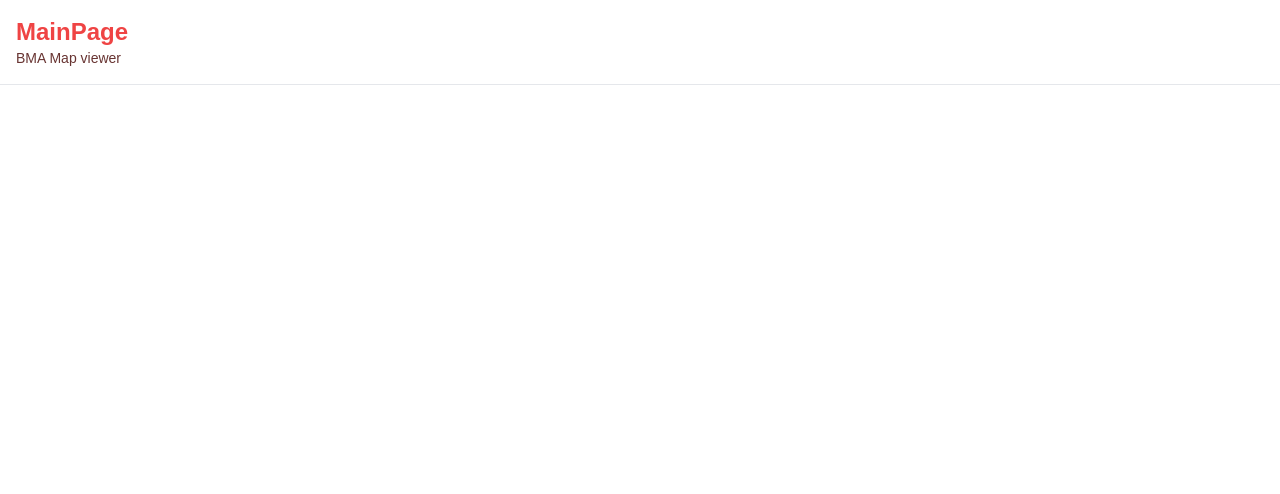
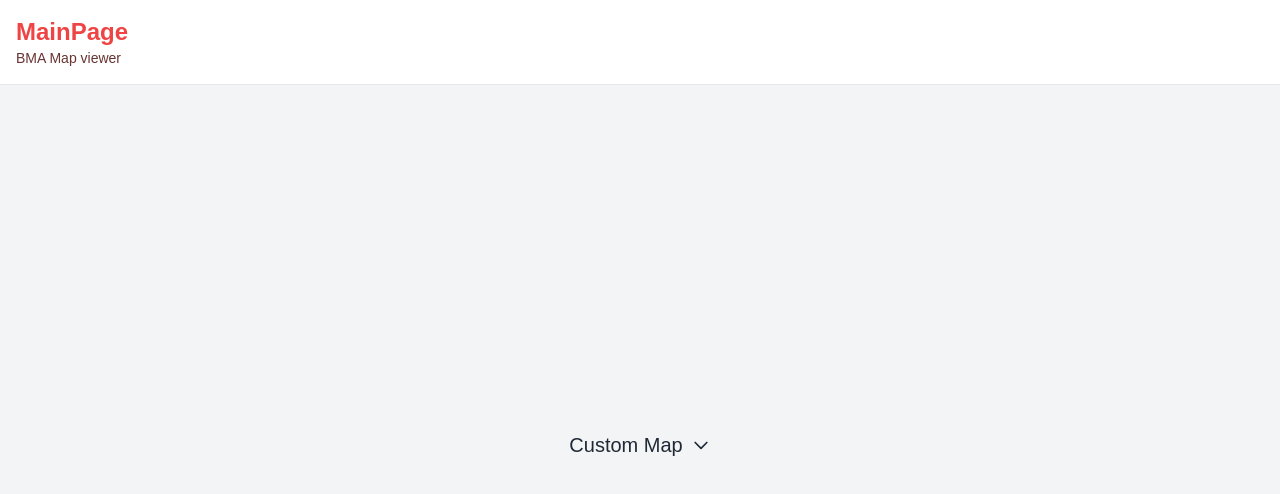
Before and after one commit to wnatchanan/react-map, a React (Create React App) app in the folder app/: page /#/home in a window 1280 px wide. Shown: the top 494 px of the page. Built offline with nearby package versions, Linux system fonts and the light colour scheme.

Commit message:
set default

```diff
--- a/app/src/components/pages/MainPage.tsx
+++ b/app/src/components/pages/MainPage.tsx
@@ -17,46 +17,39 @@ const MainPage: React.FC = () => {
     return (
         <>
             <div className="flex flex-col items-center justify-between w-full p-4 border-b md:flex-row">
-                {/* Left Side - Title and Breadcrumb */}
                 <div className="flex flex-col items-start text-center md:text-left">
                     <h1 className="text-lg md:text-2xl font-semibold text-red-500">
                         {title}
                     </h1>
-                    {/* Breadcrumb is hidden on mobile */}
                     <span className="text-xs md:text-sm text-[#683432] hidden md:inline">
                         {breadcrumb}
                     </span>
                 </div>
-
-                {/* Right Side - Account Information */}
                 <div className="flex items-center gap-3 mt-3 md:mt-0">
-                    {/* Name and status are hidden on smaller screens */}
-                    {/* <div className="flex-col items-end hidden md:flex">
-            <span className="text-[#3A3A3A] font-medium">
-              {user_data?.firstname} {user_data?.lastname}
-            </span>
-            <span className="bg-[#FF9D2A] text-white text-xs px-3 py-1 rounded-full mt-1">
-              {user_data?.type}
-            </span>
-          </div> */}
-
-                    <div className="relative">
-                        <div className="flex items-center">
-                            {/* Wrap the image in a relative container */}
-                            <div className="relative">
-                                {/* <img
-                  src={user_data?.image}
-                  alt="Account"
-                  className="object-cover w-8 h-8 border border-gray-300 rounded-full md:h-10 md:w-10"
-                /> */}
-                            </div>
-                        </div>
-                    </div>
+                    {/* (right side of header – leave empty or add content if needed) */}
                 </div>
             </div>
-            {/* <MapView /> */}
+
+            {/* Body Content */}
+            <div className="flex flex-col items-center justify-center w-full h-[90vh] bg-gray-100">
+                <div className="flex items-center space-x-2 text-gray-800 text-xl font-medium">
+                    <span>Custom Map</span>
+                    <svg
+                        className="w-5 h-5"
+                        fill="none"
+                        stroke="currentColor"
+                        strokeWidth={2}
+                        viewBox="0 0 24 24"
+                        xmlns="http://www.w3.org/2000/svg"
+                    >
+                        <path strokeLinecap="round" strokeLinejoin="round" d="M19 9l-7 7-7-7" />
+                    </svg>
+                </div>
+            </div>
         </>
     );
+
+
 };
 
 export default MainPage;
--- a/app/src/services/webservice.service.ts
+++ b/app/src/services/webservice.service.ts
@@ -1,30 +1,30 @@
 
 import { http } from "../http-common";
-import shp from "shpjs";
-import Papa from 'papaparse';
+// import shp from "shpjs";
+// import Papa from 'papaparse';
 
 const loadGeojsonFile = async (file_path: any) => {
     return http.get(file_path);
 };
 
-const loadShapeFile = async (file_path: any) => {
-    return await shp(file_path);
-};
+// const loadShapeFile = async (file_path: any) => {
+//     return await shp(file_path);
+// };
 
-const loadCSVFile = async (file_path: string) => {
-    return new Promise<any[]>((resolve, reject) => {
-        Papa.parse(file_path, {
-            header: true,
-            download: true, // IMPORTANT if you load via URL
-            complete: (result) => {
-                resolve(result.data);
-            },
-            error: (err) => {
-                reject(err);
-            }
-        });
-    });
-};
+// const loadCSVFile = async (file_path: string) => {
+//     return new Promise<any[]>((resolve, reject) => {
+//         Papa.parse(file_path, {
+//             header: true,
+//             download: true, // IMPORTANT if you load via URL
+//             complete: (result) => {
+//                 resolve(result.data);
+//             },
+//             error: (err) => {
+//                 reject(err);
+//             }
+//         });
+//     });
+// };
 
 
 const loadAPI = async (path: string) => {
@@ -34,8 +34,8 @@ const loadAPI = async (path: string) => {
 
 const webservice = {
     loadGeojsonFile,
-    loadShapeFile,
-    loadCSVFile,
+    // loadShapeFile,
+    // loadCSVFile,
     loadAPI
 };
 
```
